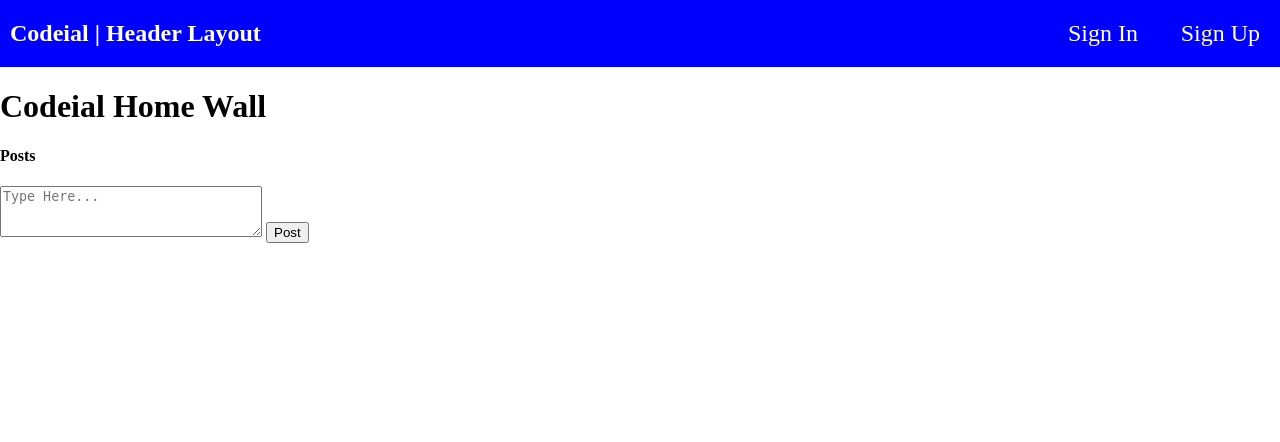
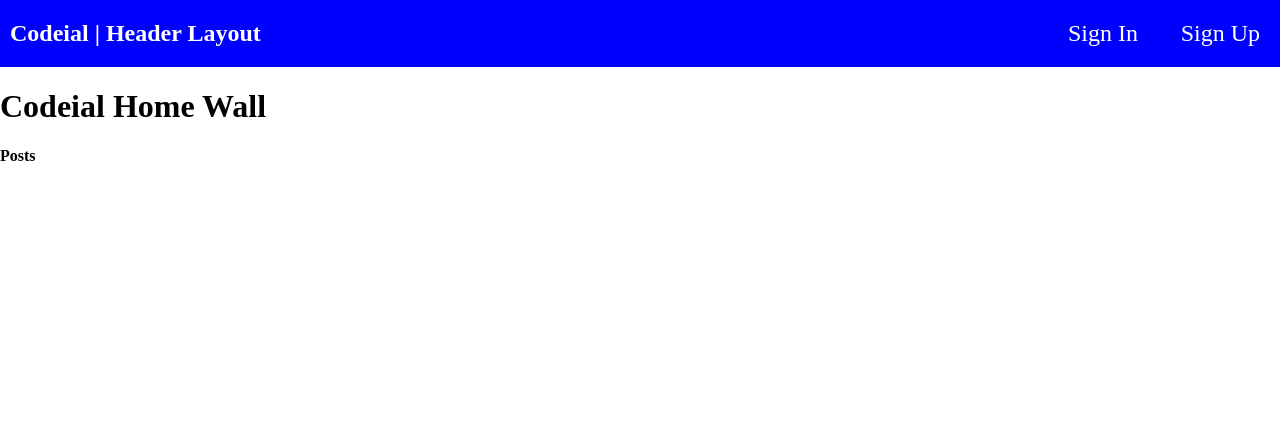
Before and after one commit to 9anubhavtyagi/Codeial, a Node server app: page / in a window 1280 px wide. Shown: the top 442 px of the page. Run offline with Node 20, Linux system fonts and the light colour scheme; data that the repository does not hold is empty; some libraries are stand-ins or nearby versions.

Commit message:
Commit - 10(d): Create 2 checks so that unauthorised user(which is not logged in cannot post the post --> 1.) one by disapperaing the post form of home-page.  2.) second by setting another authentication check at action level in posts.js of routers directory, so that anyone who want to fiddle can not do that.

```diff
--- a/routes/posts.js
+++ b/routes/posts.js
@@ -1,11 +1,10 @@
-
 const express = require('express');
-
 const router = express.Router();
+const passport = require('passport');
 
 const postsController = require('../controllers/posts_controller');
 
-router.post('/create', postsController.create);
+router.post('/create',passport.checkAuthentication, postsController.create);
 
 
 module.exports = router;
--- a/views/home.ejs
+++ b/views/home.ejs
@@ -6,10 +6,13 @@
 
 <section id="feed-posts">
         <h4> Posts </h4>
+
+        <% if(locals.user){ %>
         <form action="/posts/create" id="new-post-form" method="POST">
                 <textarea name="content" cols="30" rows="3" placeholder="Type Here..."></textarea>
                 <input type="submit" value="Post">
         </form>
+        <% } %>
 
         <div id="posts-list-container">
                 <ul>
```
